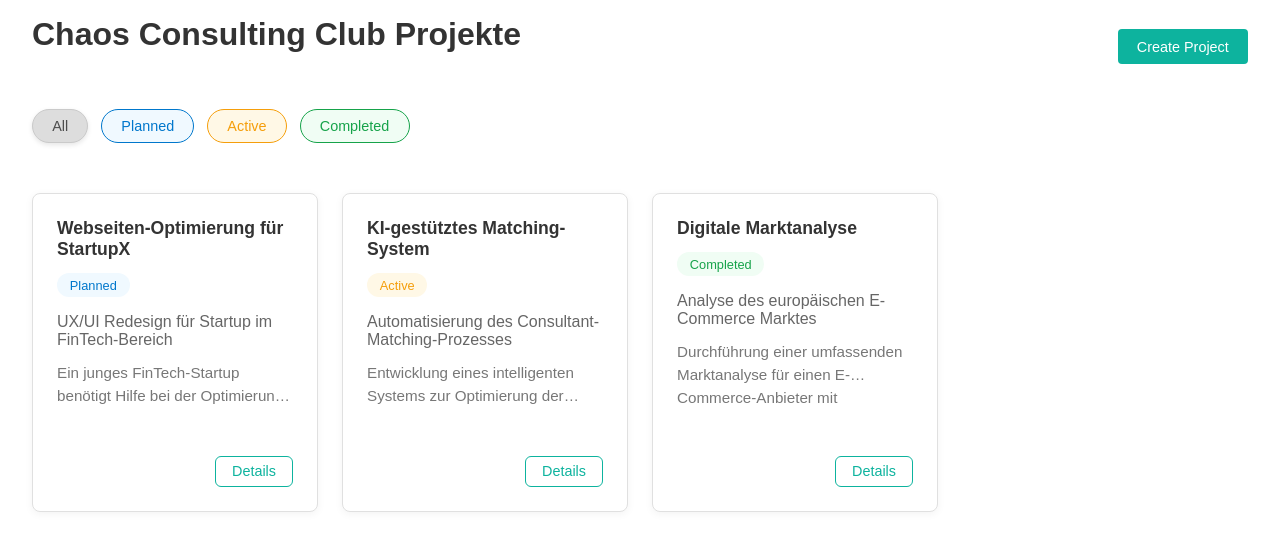
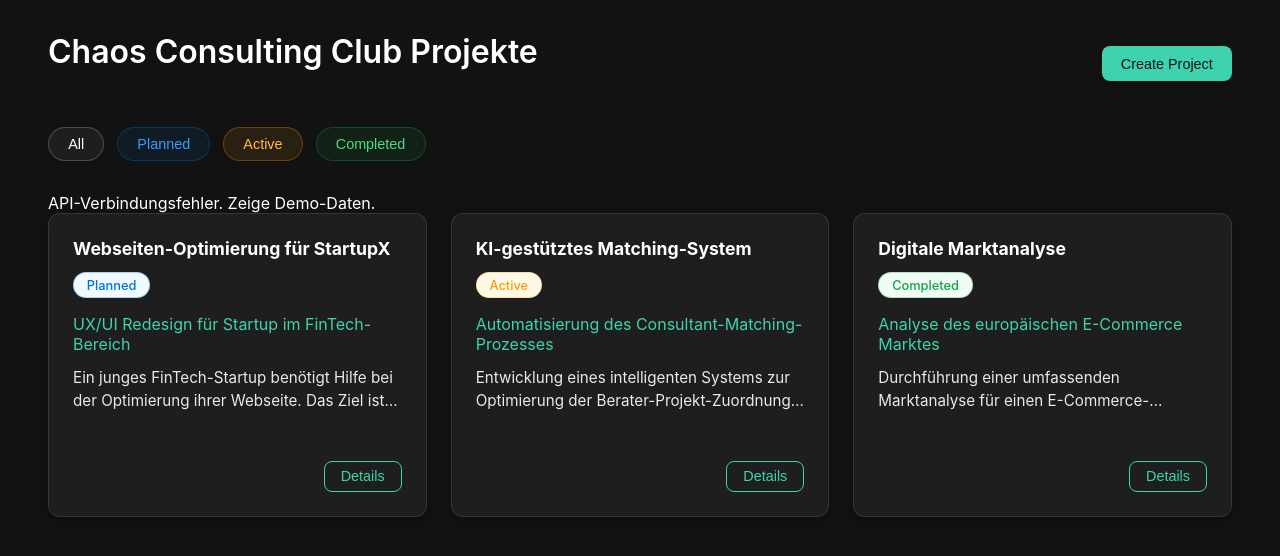
Before and after one commit to jakobball/chaosconsultingclub, a React (Vite) app in the folder frontend/: page /projects in a window 1280 px wide. Shown: the top 556 px of the page. Built offline with nearby package versions, Linux system fonts and the light colour scheme; no server answers.

Commit message:
css projectPages

```diff
--- a/frontend/src/pages/Projects/ProjectsPage.css
+++ b/frontend/src/pages/Projects/ProjectsPage.css
@@ -1,16 +1,46 @@
+:root {
+  --mint-50: #e6f7f3;
+  --mint-100: #c1e9e1;
+  --mint-200: #95dbce;
+  --mint-300: #66ceba;
+  --mint-400: #3ED3AE; /* Primary Mint */
+  --mint-500: #25A188;
+  --mint-600: #178473;
+  --mint-700: #12665b;
+  --mint-800: #0d4943;
+  --mint-900: #072d2a;
+
+  --white: #ffffff;
+  --black: #121212;
+  --dark-gray: #1e1e1e;
+  --lighter-gray: #2d2d2d;
+
+  --radius-sm: 8px;
+  --radius: 12px;
+  --radius-lg: 16px;
+  --radius-full: 9999px;
+
+  --shadow-sm: 0 2px 4px rgba(0, 0, 0, 0.2);
+  --shadow: 0 4px 8px rgba(0, 0, 0, 0.25);
+  --shadow-lg: 0 8px 16px rgba(0, 0, 0, 0.3);
+
+  --transition: all 0.2s ease;
+}
+
 .projects-page {
   width: 100%;
   min-height: 100vh;
-  padding: 1rem;
-  font-family: 'Arial', sans-serif;
-  background-color: white;
+  padding: 2rem;
   box-sizing: border-box;
   display: flex;
   justify-content: center;
+  font-family: 'Inter', -apple-system, BlinkMacSystemFont, 'Segoe UI', Roboto, Helvetica, Arial, sans-serif;
+  color: var(--white);
+  background-color: var(--black);
 }
 
 h1 {
-  color: #333;
+  color: var(--white);
   margin-bottom: 1.5rem;
   font-weight: 600;
 }
@@ -24,19 +54,20 @@ h1 {
 }
 
 .create-project-btn {
-  background-color: #0db39e;
-  color: white;
+  background-color: var(--mint-400);
+  color: var(--black);
   border: none;
-  border-radius: 4px;
+  border-radius: var(--radius-sm);
   padding: 0.6rem 1.2rem;
   font-size: 0.9rem;
   font-weight: 500;
   cursor: pointer;
-  transition: background-color 0.2s ease;
+  transition: var(--transition);
+  box-shadow: var(--shadow-sm);
 }
 
 .create-project-btn:hover {
-  background-color: #0a9e8c;
+  background-color: var(--mint-500);
 }
 
 .filter-buttons {
@@ -49,57 +80,57 @@ h1 {
 
 .filter-button {
   padding: 0.5rem 1.2rem;
-  border-radius: 20px;
+  border-radius: var(--radius-full);
   border: 1px solid;
   font-size: 0.9rem;
   cursor: pointer;
-  transition: all 0.2s ease;
-  /* Gleiche Farben wie in den Projektkarten */
+  transition: var(--transition);
+  background-color: transparent;
 }
 
 .filter-button[data-status=""] {
-  background-color: #f5f5f5;
-  border-color: #e0e0e0;
-  color: #555;
+  background-color: rgba(255, 255, 255, 0.05);
+  border-color: rgba(255, 255, 255, 0.2);
+  color: var(--white);
 }
 
 .filter-button[data-status="planned"] {
-  background-color: #f0f9ff;
-  border-color: #0077cc;
-  color: #0077cc;
+  background-color: rgba(0, 119, 204, 0.1);
+  border-color: rgba(0, 119, 204, 0.3);
+  color: #3c9bff;
 }
 
 .filter-button[data-status="active"] {
-  background-color: #fff8e6;
-  border-color: #f59e0b;
-  color: #f59e0b;
+  background-color: rgba(245, 158, 11, 0.1);
+  border-color: rgba(245, 158, 11, 0.3);
+  color: #ffb84d;
 }
 
 .filter-button[data-status="completed"] {
-  background-color: #f0fdf4;
-  border-color: #16a34a;
-  color: #16a34a;
+  background-color: rgba(22, 163, 74, 0.1);
+  border-color: rgba(22, 163, 74, 0.3);
+  color: #4ade80;
 }
 
 .filter-button[data-status="cancelled"] {
-  background-color: #fef2f2;
-  border-color: #dc2626;
-  color: #dc2626;
+  background-color: rgba(220, 38, 38, 0.1);
+  border-color: rgba(220, 38, 38, 0.3);
+  color: #ef4444;
 }
 
 .filter-button:hover {
-  filter: brightness(95%);
+  filter: brightness(120%);
 }
 
 .filter-button.active {
-  filter: brightness(90%);
+  filter: brightness(130%);
   font-weight: 500;
-  box-shadow: 0 2px 5px rgba(0, 0, 0, 0.1);
+  box-shadow: var(--shadow-sm);
 }
 
 .projects-container {
   width: 100%;
-  max-width: 1800px;
+  max-width: 1400px;
   padding: 0 1rem;
 }
 
@@ -111,20 +142,20 @@ h1 {
 }
 
 .project-item {
-  background-color: #ffffff;
-  border: 1px solid #e0e0e0;
-  border-radius: 8px;
+  background-color: var(--dark-gray);
+  border: 1px solid rgba(255, 255, 255, 0.1);
+  border-radius: var(--radius);
   padding: 1.5rem;
   display: flex;
   flex-direction: column;
-  transition: transform 0.2s ease, box-shadow 0.2s ease;
-  box-shadow: 0 2px 8px rgba(0, 0, 0, 0.05);
+  transition: var(--transition);
+  box-shadow: var(--shadow);
   height: 100%;
 }
 
 .project-item:hover {
-  transform: translateY(-2px);
-  box-shadow: 0 5px 15px rgba(0, 0, 0, 0.08);
+  transform: translateY(-3px);
+  box-shadow: var(--shadow-lg);
 }
 
 .project-content {
@@ -143,13 +174,13 @@ h1 {
 }
 
 .project-item h2 {
-  color: #333;
+  color: var(--white);
   margin: 0;
-  font-size: 1.1rem; /* Kleinere Schriftgröße (von 1.3rem) */
+  font-size: 1.1rem;
 }
 
 .project-item h3 {
-  color: #666;
+  color: var(--mint-400);
   font-size: 1rem;
   margin: 0.5rem 0 0.8rem;
   font-weight: 400;
@@ -157,12 +188,13 @@ h1 {
 
 .project-description {
   font-size: 0.95rem;
-  color: #777;
+  color: var(--white);
+  opacity: 0.9;
   margin-bottom: 1rem;
   line-height: 1.5;
   flex-grow: 1;
   display: -webkit-box;
-  -webkit-line-clamp: 2; /* Beschränkung auf 2 Zeilen */
+  -webkit-line-clamp: 2;
   -webkit-box-orient: vertical;
   overflow: hidden;
   text-overflow: ellipsis;
@@ -171,39 +203,44 @@ h1 {
 .project-status {
   display: inline-block;
   padding: 0.3rem 0.8rem;
-  border-radius: 15px;
+  border-radius: var(--radius-full);
   font-size: 0.8rem;
   font-weight: 500;
   white-space: nowrap;
 }
 
 .status-planned {
-  background-color: #f0f9ff;
-  color: #0077cc;
+  background-color: rgba(0, 119, 204, 0.1);
+  color: #3c9bff;
+  border: 1px solid rgba(0, 119, 204, 0.3);
 }
 
 .status-active {
-  background-color: #fff8e6;
-  color: #f59e0b;
+  background-color: rgba(245, 158, 11, 0.1);
+  color: #ffb84d;
+  border: 1px solid rgba(245, 158, 11, 0.3);
 }
 
 .status-completed {
-  background-color: #f0fdf4;
-  color: #16a34a;
+  background-color: rgba(22, 163, 74, 0.1);
+  color: #4ade80;
+  border: 1px solid rgba(22, 163, 74, 0.3);
 }
 
 .status-cancelled {
-  background-color: #fef2f2;
-  color: #dc2626;
+  background-color: rgba(220, 38, 38, 0.1);
+  color: #ef4444;
+  border: 1px solid rgba(220, 38, 38, 0.3);
 }
 
 .loading, .no-projects {
   text-align: center;
-  color: #666;
+  color: var(--white);
+  opacity: 0.7;
   padding: 2rem;
-  background-color: #f9f9f9;
-  border-radius: 8px;
-  border: 1px solid #e0e0e0;
+  background-color: var(--lighter-gray);
+  border-radius: var(--radius);
+  border: 1px solid rgba(255, 255, 255, 0.1);
   grid-column: 1 / -1;
 }
 
@@ -213,23 +250,22 @@ h1 {
 }
 
 .view-details {
-  background-color: #ffffff;
-  color: #0db39e;
-  border: 1px solid #0db39e;
-  border-radius: 6px;
+  background-color: transparent;
+  color: var(--mint-400);
+  border: 1px solid var(--mint-400);
+  border-radius: var(--radius-sm);
   padding: 0.4rem 1rem;
   font-size: 0.9rem;
   cursor: pointer;
-  transition: all 0.2s;
+  transition: var(--transition);
   white-space: nowrap;
 }
 
 .view-details:hover {
-  background-color: #0db39e;
-  color: white;
+  background-color: rgba(62, 211, 174, 0.1);
 }
 
-/* Erweiterte Media Queries für bessere Responsivität */
+/* Media Queries für Responsivität */
 @media (max-width: 1400px) {
   .projects-list {
     grid-template-columns: repeat(auto-fill, minmax(280px, 1fr));
@@ -243,6 +279,10 @@ h1 {
 }
 
 @media (max-width: 768px) {
+  .projects-page {
+    padding: 1rem;
+  }
+
   .header-container {
     flex-direction: column;
     align-items: flex-start;
@@ -262,7 +302,7 @@ h1 {
   }
 }
 
-@media (max-width: 576px) {
+@media (max-width: 500px) {
   .projects-page {
     padding: 0.5rem;
   }
```
